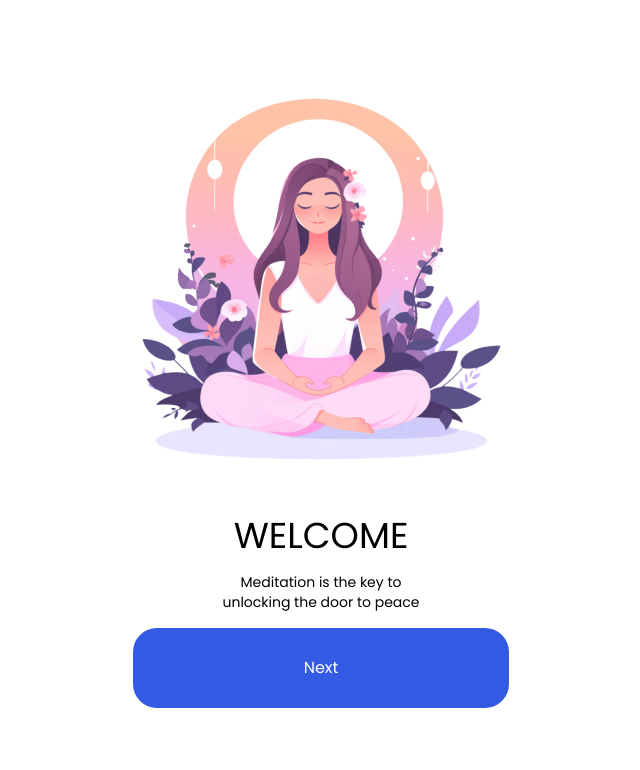
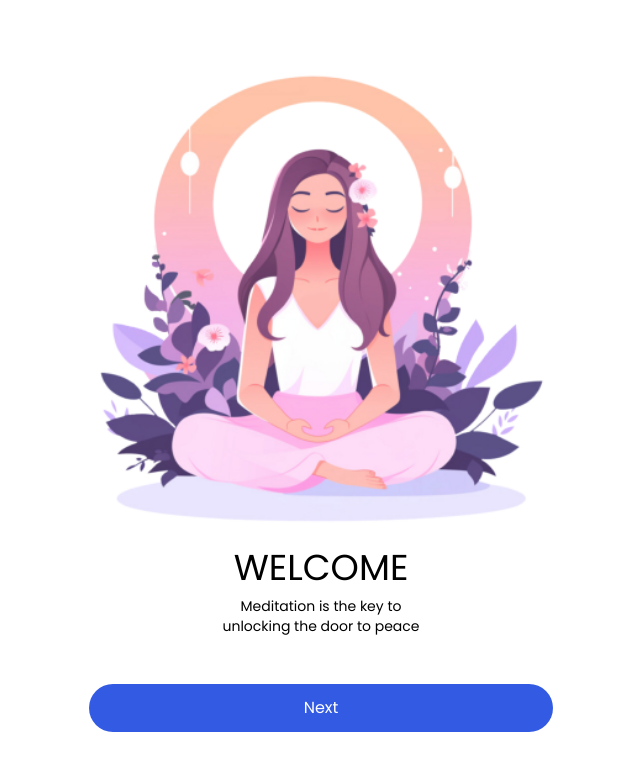
Before and after one commit to BeSuperMind/aimrd, a React (Vite) app: page / in a window 1280 px wide. Shown: the top 770 px of the page, without its empty margins (319-959 px from the left). Built offline with nearby package versions, Linux system fonts and the light colour scheme.

Commit message:
Added Sliding Animation

```diff
--- a/src/components/Home.jsx
+++ b/src/components/Home.jsx
@@ -1,8 +1,9 @@
-import React, { useState } from 'react';
+import React, { useState } from "react";
+import { motion, AnimatePresence } from "framer-motion";
 import homeImg1 from "../assets/home1.png";
 import homeImg2 from "../assets/home2.png";
 import homeImg3 from "../assets/home3.png";
-import SignInWithGoogle from '../utils/SignInWithGoogle';
+import SignInWithGoogle from "../utils/SignInWithGoogle";
 
 const slides = [
   {
@@ -22,6 +23,23 @@ const slides = [
   },
 ];
 
+const slideVariants = {
+  hidden: {
+    x: "100%", // Start off-screen to the right
+    opacity: 0,
+  },
+  visible: {
+    x: 0, // Slide into view
+    opacity: 1,
+    transition: { duration: 0.8, ease: "easeInOut" },
+  },
+  exit: {
+    x: "-100%", // Exit off-screen to the left
+    opacity: 0,
+    transition: { duration: 0.8, ease: "easeInOut" },
+  },
+};
+
 const Home = () => {
   const [currentSlide, setCurrentSlide] = useState(0);
 
@@ -33,28 +51,42 @@ const Home = () => {
 
   return (
     <div className="bg-white flex flex-col items-center justify-center min-h-screen font-sans">
-      <div className="overflow-hidden">
-        <div className="bg-white p-6">
+      {/* Slide Container */}
+      <div className="overflow-hidden w-full max-w-lg p-6">
+        <AnimatePresence mode="wait">
+          {/* Current Slide with Animation */}
+          <motion.div
+            key={currentSlide}
+            variants={slideVariants}
+            initial="hidden"
+            animate="visible"
+            exit="exit"
+            className="flex flex-col items-center text-center"
+          >
             <img
               src={slides[currentSlide].image}
               alt={slides[currentSlide].title}
               className="w-full rounded-md"
             />
-        </div>
-        <div className="bg-white p-6 text-center">
-          <h2 className="text-4xl mb-4">{slides[currentSlide].title}</h2>
-          <p className="text-sm mb-4">
-            {slides[currentSlide].text.split('\n').map((line, index) => (
+            <h2 className="text-4xl mt-4">{slides[currentSlide].title}</h2>
+            <p className="text-sm mt-2">
+              {slides[currentSlide].text.split("\n").map((line, index) => (
                 <span key={index}>
                   {line}
                   <br />
                 </span>
               ))}
             </p>
+          </motion.div>
+        </AnimatePresence>
+      </div>
+
+      {/* Button Section */}
+      <div className="w-full max-w-lg p-6 text-center">
         {currentSlide < slides.length - 1 ? (
           <button
             onClick={handleNextClick}
-              className="bg-[#335AE2] w-full h-20 text-white py-2 px-4 rounded-3xl"
+            className="bg-[#335AE2] w-full h-12 text-white py-2 px-4 rounded-3xl"
           >
             Next
           </button>
@@ -63,7 +95,6 @@ const Home = () => {
         )}
       </div>
     </div>
-    </div>
   );
 };
 
```
Lines whose indentation alone changed are shown as unchanged.
